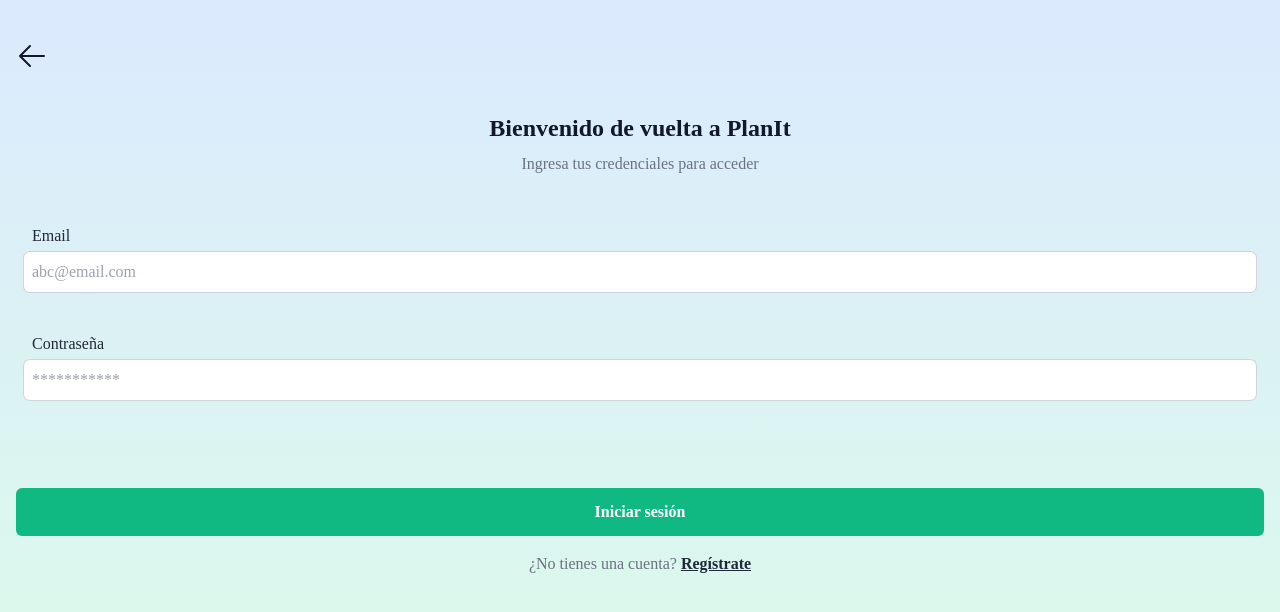
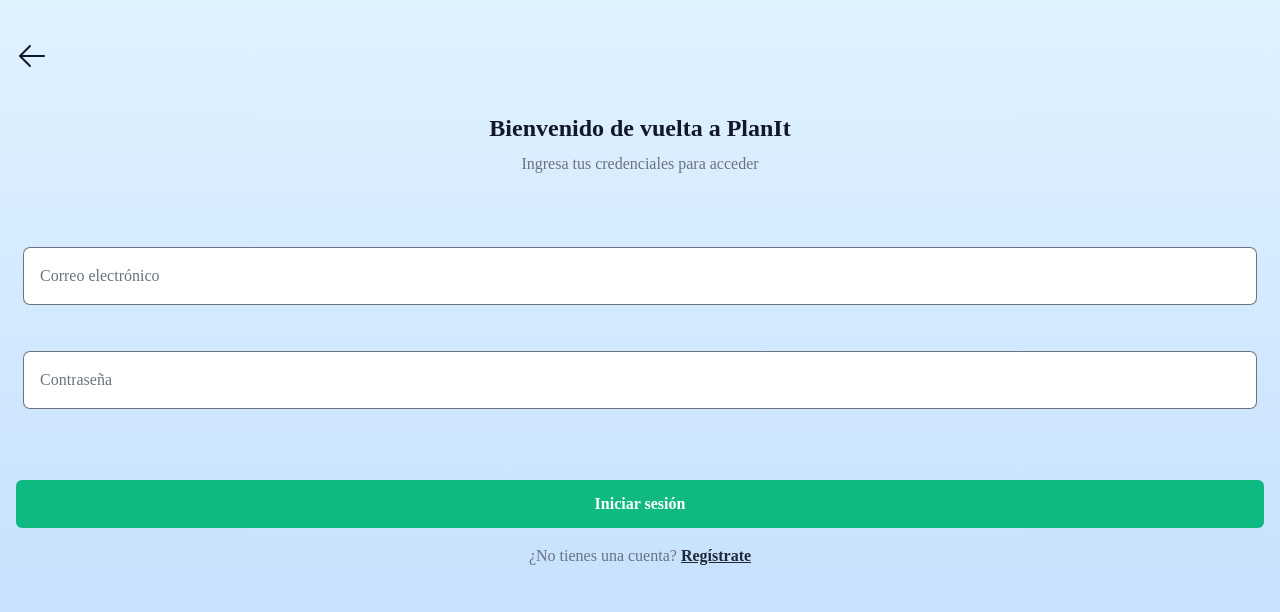
Before and after one commit to Sesiom31/Plan-It, a React (Vite) app in the folder client/: page /login in a window 1280 px wide. Shown: the top 612 px of the page. Built offline with nearby package versions, Linux system fonts and the light colour scheme; no server answers.

Commit message:
Modify design styles fields form

```diff
--- a/client/package.json
+++ b/client/package.json
@@ -16,6 +16,7 @@
     "react": "^18.3.1",
     "react-dom": "^18.3.1",
     "react-hook-form": "^7.54.2",
+    "react-icons": "^5.4.0",
     "react-redux": "^9.2.0",
     "react-router-dom": "^7.0.2",
     "yup": "^1.6.1"
--- a/client/src/App.jsx
+++ b/client/src/App.jsx
@@ -1,3 +1,5 @@
+import "./styles/transitions.css";
+
 import { RouterProvider, createBrowserRouter } from "react-router-dom";
 
 import { routes } from "./router";
--- a/client/src/components/auth/FormAuth.jsx
+++ b/client/src/components/auth/FormAuth.jsx
@@ -1,4 +1,5 @@
 import FieldForm from "../../ui/FieldForm";
+import { LiaSpinnerSolid } from "react-icons/lia";
 import { Link } from "react-router-dom";
 import PropTypes from "prop-types";
 import { useForm } from "react-hook-form";
@@ -27,7 +28,7 @@ function FormAuth({
     try {
       await fetchAuth(data).unwrap();
     } catch (err) {
-      if (err.data.message.includes("existe")) {
+      if (err.data?.message.includes("existe")) {
         setError("email", {
           type: "manual",
           message: "El email ya está en uso",
@@ -52,11 +53,9 @@ function FormAuth({
     />
   ));
 
-  console.log(errors);
-
   return (
     <form onSubmit={handleSubmit(onSubmit)}>
-      <div className="my-2 flex h-auto flex-col gap-3">
+      <div className="my-2 flex h-auto flex-col ">
         {content}
         <span className="h-6 w-full text-center text-sm font-bold text-red-500">
           {errors["notUser"] && errors["notUser"].message}
@@ -66,11 +65,14 @@ function FormAuth({
       <div>
         <div>
           <button
-            className={`mt-4 h-12 w-full rounded-md bg-emerald-500 font-bold text-white hover:bg-emerald-600 ${isLoading && "bg-gray-800"}`}
+            className={`mt-4 h-12 w-full rounded-md bg-emerald-500 font-bold text-white ${isLoading ? "bg-opacity-80" : ""} relative flex items-center justify-center`}
             disabled={isLoading}
           >
             {" "}
             {nameButton}{" "}
+            {isLoading && (
+              <LiaSpinnerSolid className="absolute right-8 h-6 w-6 animate-spin text-gray-900" />
+            )}
           </button>
         </div>
         <div className="mt-4 text-center">
--- a/client/src/components/landing/Presentation.jsx
+++ b/client/src/components/landing/Presentation.jsx
@@ -1,3 +1,4 @@
+import Prueba from "./Prueba";
 import RegisterAuthButton from "../../ui/RegisterAuthButton";
 
 function Presentation() {
@@ -21,6 +22,7 @@ function Presentation() {
         <div className="mx-auto my-6 flex justify-center">
           <RegisterAuthButton />
         </div>
+        <Prueba />
       </div>
     </section>
   );
--- /dev/null
+++ b/client/src/components/landing/Prueba.jsx
@@ -0,0 +1,32 @@
+import { LiaSpinnerSolid } from "react-icons/lia";
+import { useState } from "react";
+
+function Prueba() {
+  const [isLoading, setIsLoading] = useState(false);
+
+  const handleClick = async () => {
+    setIsLoading(true);
+    // Simula una acción asíncrona (como una llamada a una API)
+    await new Promise((resolve) => setTimeout(resolve, 2000));
+    setIsLoading(false);
+  };
+
+  return (
+    <button
+      onClick={handleClick}
+      disabled={isLoading}
+      className="... flex items-center justify-center bg-blue-500"
+    >
+      {isLoading ? (
+        <>
+          <LiaSpinnerSolid className="mr-3 h-5 w-5 animate-spin border-none text-red-500" />
+          Cargando...
+        </>
+      ) : (
+        "Haz clic"
+      )}
+    </button>
+  );
+}
+
+export default Prueba;
--- a/client/src/data/inputsLogin.js
+++ b/client/src/data/inputsLogin.js
@@ -1,12 +1,12 @@
 export const inputsLogin = [
   {
-    label: "Email",
+    label: "  Correo electrónico  ",
     name: "email",
     type: "email",
     placeholder: "abc@email.com",
   },
   {
-    label: "Contraseña",
+    label: "  Contraseña  ",
     name: "password",
     type: "password",
     placeholder: "***********",
--- a/client/src/data/inputsRegister.js
+++ b/client/src/data/inputsRegister.js
@@ -1,24 +1,24 @@
 export const inputsRegister = [
   {
-    label: "Nombre",
+    label: "  Nombre  ",
     name: "username",
     type: "text",
     placeholder: "Allan Poe",
   },
   {
-    label: "Email",
+    label: "  Correo electrónico  ",
     name: "email",
     type: "email",
     placeholder: "abc@email.com",
   },
   {
-    label: "Contraseña",
+    label: "  Contraseña  ",
     name: "password",
     type: "password",
     placeholder: "***********",
   },
   {
-    label: "Confirmar contraseña",
+    label: "  Confirmar contraseña  ",
     name: "confirmPassword",
     type: "password",
     placeholder: "***********",
--- a/client/src/pages/LoginPage.jsx
+++ b/client/src/pages/LoginPage.jsx
@@ -9,7 +9,7 @@ function LoginPage() {
   const [onLogin, { isLoading }] = useLoginUserMutation();
 
   return (
-    <section className="h-screen max-h-screen w-full bg-gradient-to-b from-blue-100 to-green-100">
+    <section className="h-screen max-h-screen w-full">
       <div className="flex h-full w-full flex-col gap-10 px-4 py-8">
         <ReturnIcon to="/" />
 
--- a/client/src/pages/RegisterPage.jsx
+++ b/client/src/pages/RegisterPage.jsx
@@ -10,7 +10,7 @@ function RegisterPage() {
 
   return (
     <section className="h-screen max-h-screen w-full">
-      <div className="flex h-auto w-full flex-col gap-8 px-4 py-8">
+      <div className="flex h-full w-full flex-col gap-10 px-4 py-8">
         <ReturnIcon to="/" />
 
         <HeadAuth
--- /dev/null
+++ b/client/src/styles/transitions.css
@@ -0,0 +1,11 @@
+.label-float span {
+  transition: all ease-in;
+}
+
+.input-auth:focus + .label-float span,
+.input-auth:not(:placeholder-shown) + .label-float span {
+  transform: translateY(-1.775rem);
+  color: rgb(13, 140, 224);
+  font-size: 0.8rem;
+  background-color: white;
+}
--- a/client/src/ui/FieldForm.jsx
+++ b/client/src/ui/FieldForm.jsx
@@ -1,21 +1,34 @@
 import PropTypes from "prop-types";
 
 function FieldForm({ input, register, errors }) {
+  const existingError = errors[input.name] !== undefined;
+  const timeAnimation = 0.5;
+  const partTime = Math.round((timeAnimation / input.label.length) * 100) / 100;
+
   return (
-    <div className="flex h-[6rem] w-full flex-col px-2">
-      <label htmlFor={input.name} className="mb-1 pl-2 text-gray-800">
-        {input.label}
-      </label>
+    <div className="relative flex h-auto w-full flex-col justify-center px-2 pb-1 pt-6">
       <input
         id={input.name}
         type={input.type}
-        placeholder={input.placeholder}
-        className={`h-10 w-full rounded-md border-none px-2 outline-none ring-1 ring-gray-300 placeholder:text-gray-400 focus:ring-sky-500 ${errors[input.name] ? "ring-red-500 focus:ring-red-500" : ""}`}
+        className={`input-auth h-14 w-full rounded-md border-none px-4 outline-none ring-1 placeholder:opacity-0 ${existingError ? "ring-red-500 focus:ring-red-500" : "ring-gray-500 focus:ring-sky-400"} `}
         autoComplete="off"
         {...register(input.name)}
+        placeholder={input.placeholder}
       />
-      <span className="mt-1 pl-2 text-xs text-red-500">
-        {errors[input.name] && errors[input.name].message}
+      <label
+        htmlFor={input.name}
+        className="label-float absolute left-2 mb-1 flex h-20 -translate-y-2 items-center pl-2 text-gray-500"
+      >
+        {input.label.split("").map((char, i) => {
+          return (
+            <span key={i} style={{ transitionDuration: `${i * partTime}s` }}>
+              {char === " " ? "\u00A0" : char}
+            </span>
+          );
+        })}
+      </label>
+      <span className="mt-1 h-4 pl-2 text-xs text-red-500">
+        {existingError && errors[input.name].message}
       </span>
     </div>
   );
```
Also changed, not shown: 1 other file (tests, documents, lock files or other folders).
